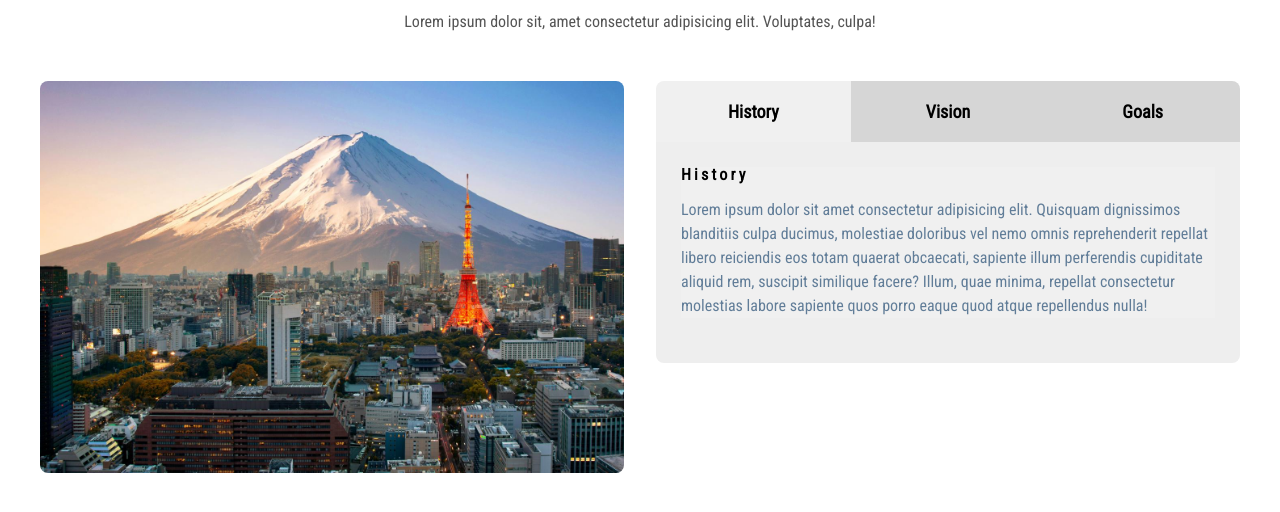
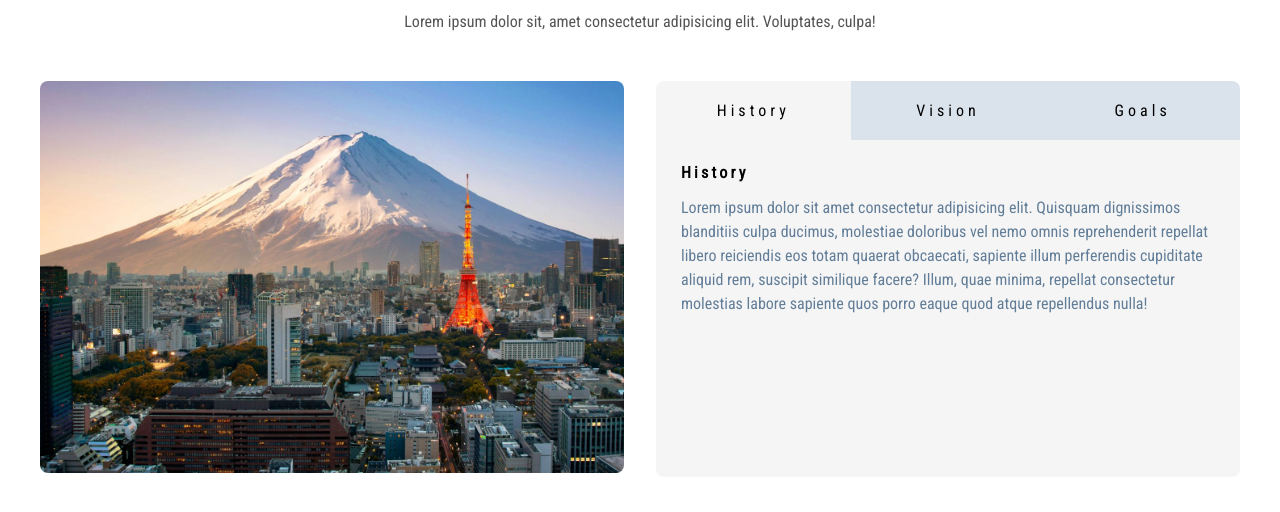
Before and after one commit to Yuchan45/tabs, a website: page views/index.html in a window 1280 px wide. Shown: the part 106-618 px from the top of the page. Drawn offline with Linux system fonts and the light colour scheme.

Commit message:
Ultimas modificaciones

```diff
--- a/public/css/styles.css
+++ b/public/css/styles.css
@@ -71,14 +71,23 @@
 
 .about .btn-container .tab-btn {
     border: none;
-    background-color: #d6d6d6;
+    background-color: #dae2ec;
     padding: 20px 0;
-    font-size: 18px;
-    font-weight: 600;
+    font-size: 16px;
+    transition: all 0.5s ease;
+    text-transform: capitalize;
+    letter-spacing: 0.25rem;
+    font-weight: 500;
+}
+
+.about .btn-container .tab-btn:hover {
+    background-color: #ebf7ff;
+    color: #49a6e9;
 }
 
 .about .about-content {
-    background-color: #eeeeee;
+    height: 100%;
+    background-color: #f5f5f5;
     border-bottom-left-radius: 0.5rem;
     border-bottom-right-radius: 0.5rem;
     padding: 25px;
@@ -108,5 +117,5 @@
 
 .active {
     display: block !important;
-    background-color: #f0f0f0 !important;
+    background-color: #f5f5f5 !important;
 }
--- a/views/index.html
+++ b/views/index.html
@@ -33,7 +33,7 @@
                     </div>
                     <div class="content" id="vision">
                         <h4>Vision</h4>
-                        <p>Lorem ipsum dolor sit amet, consectetur adipisicing elit. Repudiandae, a praesentium sint quibusdam officiis fugiat in reprehenderit libero neque amet atque dolore sequi deserunt. Hic neque distinctio expedita accusamus et labore aperiam esse maxime magnam, maiores dolorem ab molestiae. Quasi ullam accusamus, nemo placeat corrupti iure quae qui beatae. Atque!</p>
+                        <p>Lorem ipsum dolor sit amet consectetur adipisicing elit. Modi, perspiciatis in accusantium esse ipsum ex voluptatibus perferendis explicabo quam ullam praesentium unde eum illo vitae dolor. Ea ut, commodi sed sunt, consequatur minima veritatis quis aut magni nulla quas ratione dolor! Neque fugiat rem vel dignissimos perferendis numquam accusamus soluta dolorum voluptatum deleniti excepturi omnis architecto, facilis tempora atque alias quisquam? Illum placeat dignissimos excepturi laudantium magni libero nemo deleniti quae eaque officia, aliquid obcaecati, voluptatum sunt, ipsa fuga consectetur?</p>
                     </div>
                     <div class="content" id="goals">
                         <h4>Goals</h4>
```
